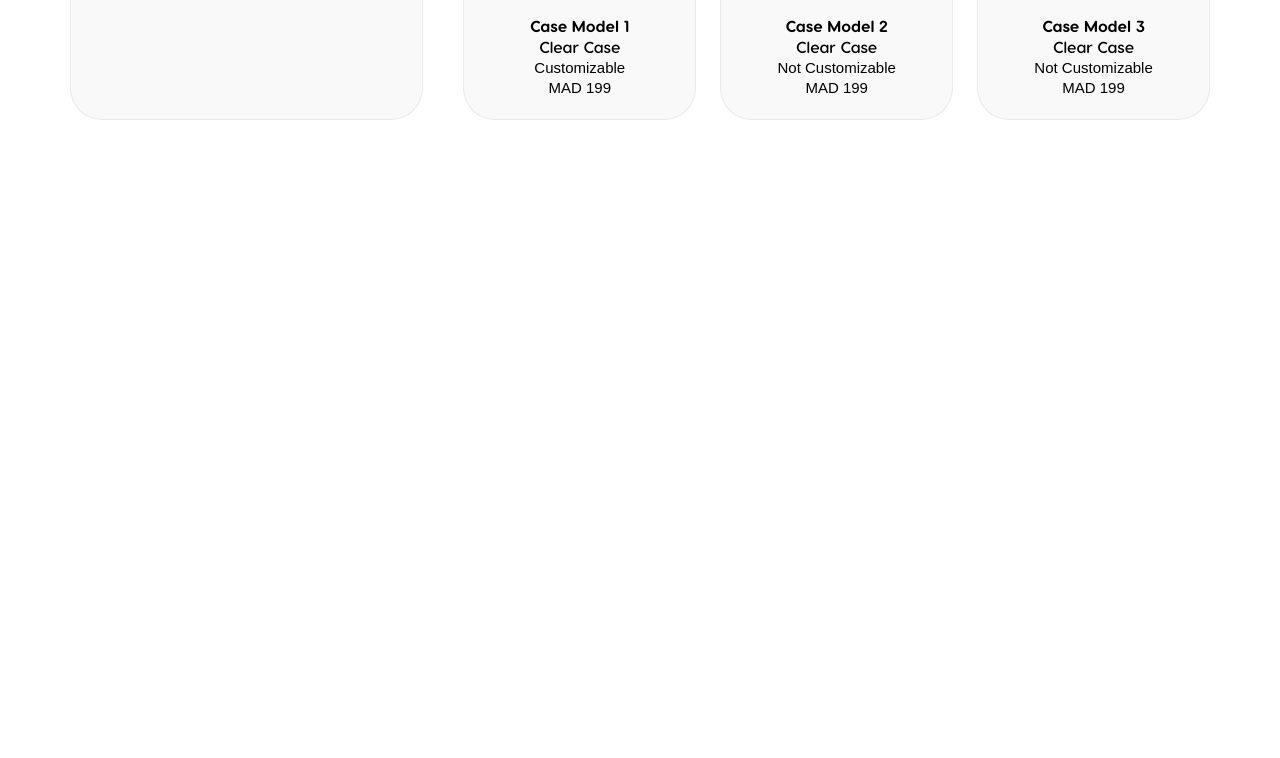
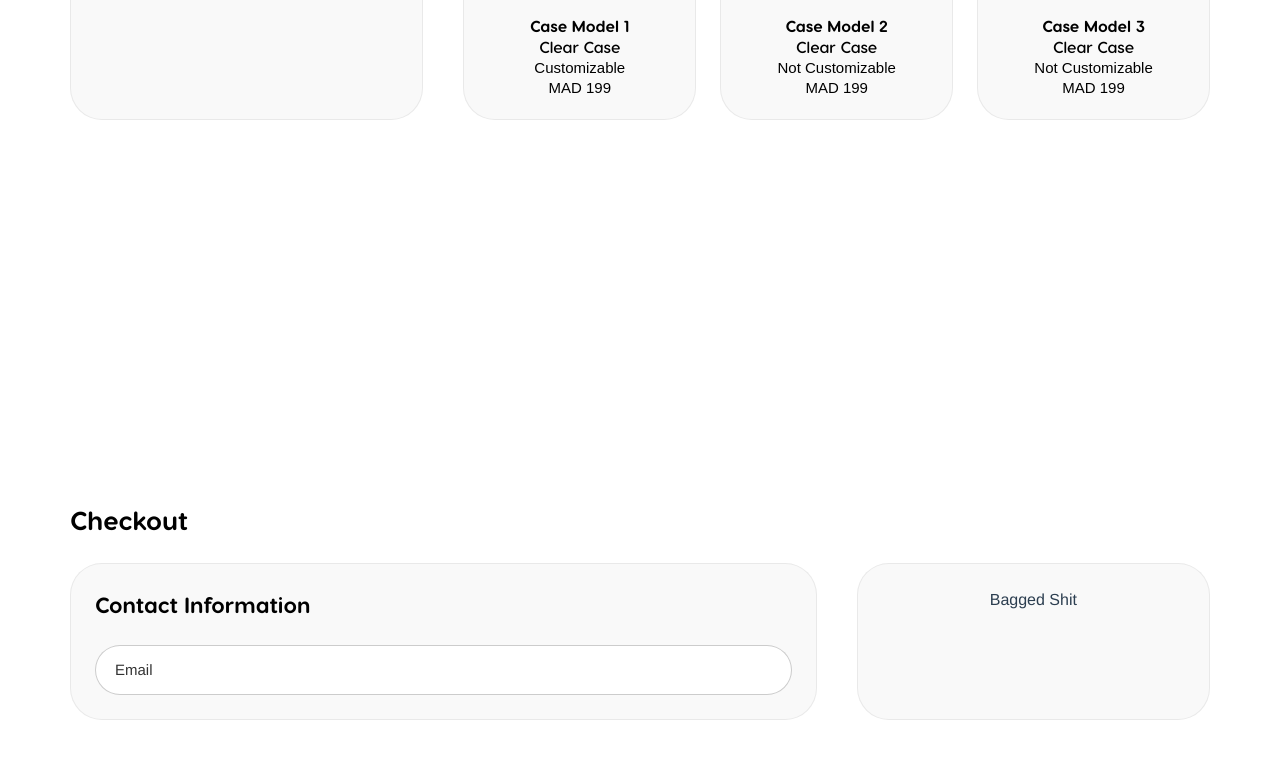
Before and after one commit to Ismail-Tz/virgules-cases, a Vue app: page / in a window 1280 px wide. Shown: the part 516-1274 px from the top of the page. Before the commit the page ends 908 px from the top, so only its background shows below. Built offline with nearby package versions, Linux system fonts and the light colour scheme.

Commit message:
refactor: Add CheckoutPage component and update App.vue to include it

```diff
--- a/src/App.vue
+++ b/src/App.vue
@@ -5,15 +5,20 @@
       @lightColorEvent="lightColorEvent"
       @darkColorEvent="darkColorEvent"
     />
+    <CheckoutPage />
+
+
   </div>
 </template>
 
 <script>
 import NavBar from "./components/NavBar.vue";
+import CheckoutPage from "./components/CheckoutPage.vue";
 export default {
   name: "App",
   components: {
     NavBar,
+    CheckoutPage
   },
   methods: {
     lightColorEvent(lightColor) {
--- /dev/null
+++ b/src/components/CheckoutPage.vue
@@ -0,0 +1,72 @@
+<template>
+  <div class="flex justify-center min-h-screen mt-[108px]">
+    <div :style="computedWidth">
+      <h2
+        class="text-[26px] mb-[24px] text-left font-[Visby] font-bold text-[#000000]"
+      >
+        Checkout
+      </h2>
+      <div class="grid grid-cols-3 gap-[40px]">
+        <div
+          class="col-span-2 bg-[#F9F9F9] border border-[#00000010] rounded-[32px] p-[24px]"
+        >
+          <div>
+            <h2
+              class="text-[22px] mb-[24px] text-left font-[Visby] font-bold text-[#000000]"
+            >
+              Contact Information
+            </h2>
+            <div class="relative w-full">
+              <input
+                type="text"
+                id="email"
+                class="w-full bg-white border border-[#00000033] text-black px-[20px] text-[15px] rounded-full leading-[100%] focus:outline-none focus:ring-none focus:border-[#000000] peer pt-[22.5px] pb-[12.5px] h-[50px] transition-all duration-300 ease-in-out"
+                placeholder=" "
+              />
+              <label
+                for="email"
+                class="absolute left-[20px] text-[15px] text-black opacity-80 transition-all duration-300 ease-in-out top-1/2 -translate-y-1/2 peer-focus:top-[13px] peer-focus:text-[10px] peer-focus:text-black peer-[:not(:placeholder-shown)]:top-[13px] peer-[:not(:placeholder-shown)]:text-[10px]"
+              >
+                Email
+              </label>
+            </div>
+          </div>
+        </div>
+        <div
+          class="col-span-1 bg-[#F9F9F9] border border-[#00000010] rounded-[32px] p-[24px]"
+        >
+          Bagged Shit
+        </div>
+      </div>
+    </div>
+  </div>
+</template>
+
+<script>
+export default {
+  name: "CheckoutPage",
+  data() {
+    return {
+      // Your data properties go here
+    };
+  },
+  methods: {
+    // Your methods go here
+  },
+  mounted() {
+    // Code to run when the component is mounted goes here
+  },
+  computed: {
+    computedWidth() {
+      return "width: calc(1680px - 540px)";
+    },
+  },
+};
+</script>
+
+<style scoped>
+@tailwind base;
+@tailwind components;
+@tailwind utilities;
+/* Add any custom styles here if needed */
+</style>
```
